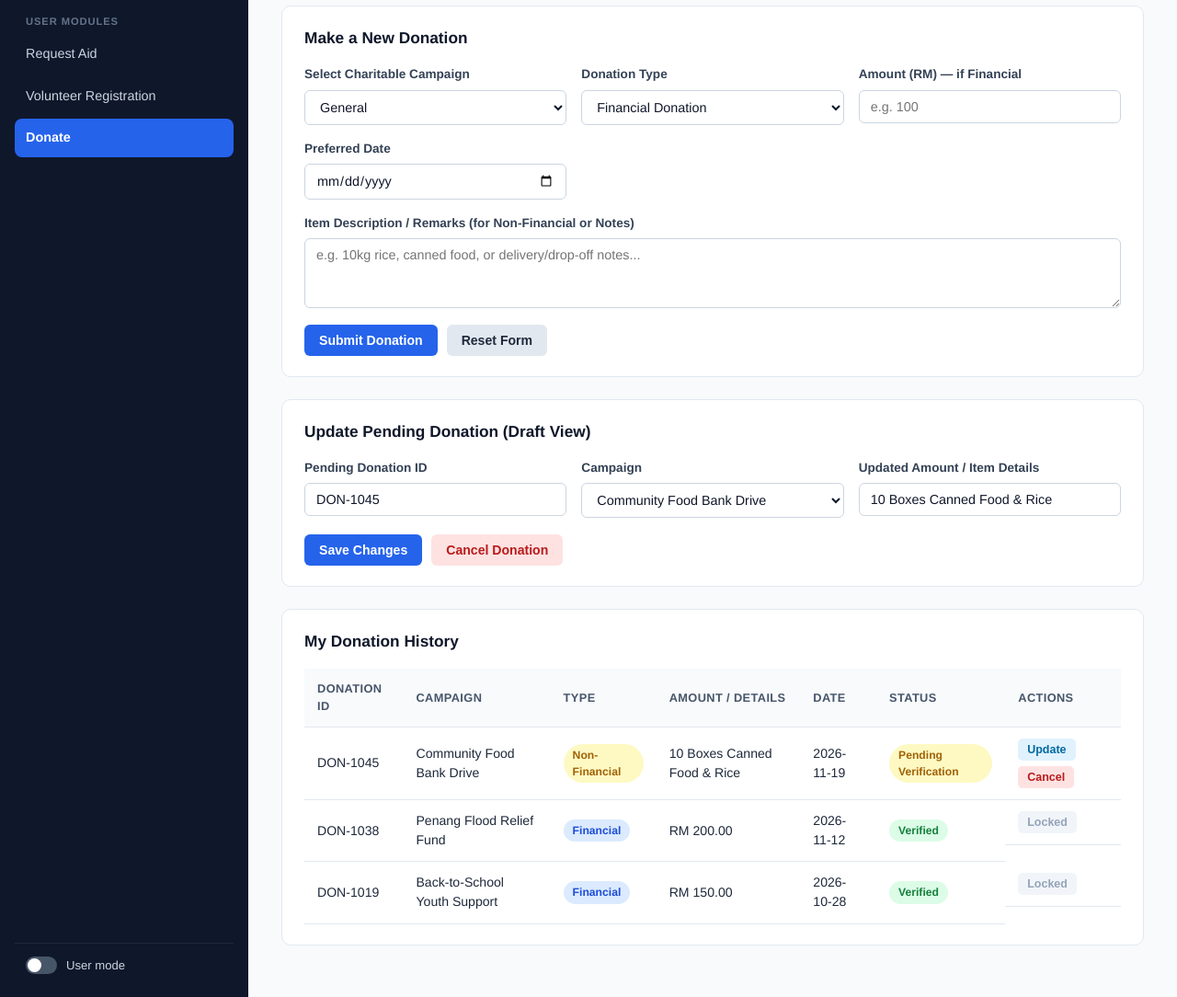
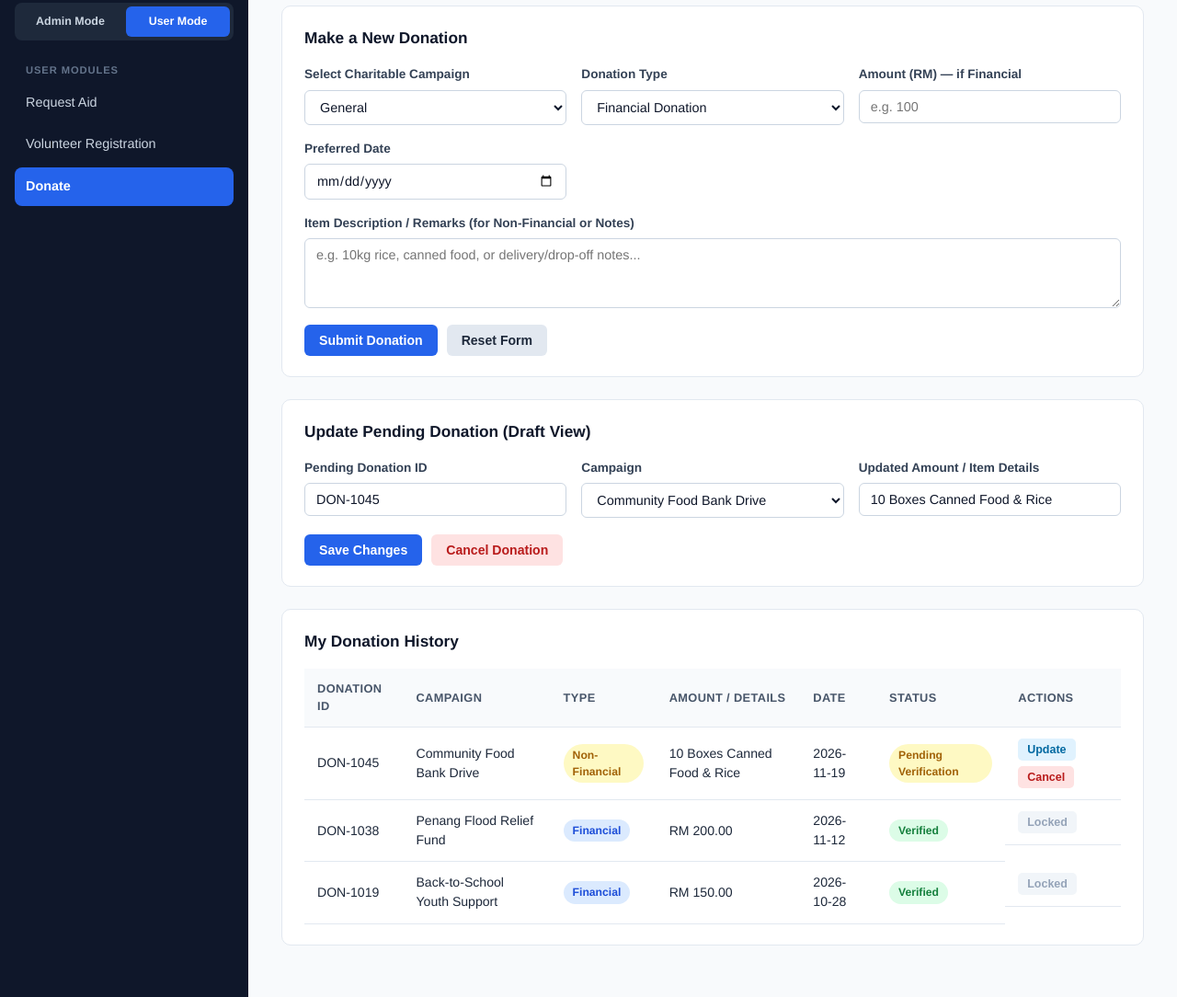
Before and after one commit to thanneesharamesh/CharityManagementSystem, a plain HTML site: page donate.html in a window 1280 px wide. Shown: the part 114-1198 px from the top of the page at 92% size. Drawn offline with Linux system fonts and the light colour scheme.

Commit message:
UI draft

```diff
--- a/donate.html
+++ b/donate.html
@@ -13,18 +13,14 @@
         <h1>Charity Management</h1>
         <p>Centralised Non-Profit Portal</p>
       </div>
-      <div class="nav-group-label" data-role="admin">Admin Modules</div>
-      <a href="fundraising-campaign.html" class="nav-item" data-role="admin">Fundraising Campaign Management</a>
-      <a href="donor-beneficiary-management.html" class="nav-item" data-role="admin">Donor, Donation &amp; Beneficiary</a>
-      <a href="assistance-distribution.html" class="nav-item" data-role="admin">Assistance Distribution Management</a>
-      <div class="nav-group-label" data-role="user">User Modules</div>
-      <a href="request-aid.html" class="nav-item" data-role="user">Request Aid</a>
-      <a href="volunteer-registration.html" class="nav-item" data-role="user">Volunteer Registration</a>
-      <a href="donate.html" class="nav-item active" data-role="user">Donate</a>
-      <button class="mode-toggle" id="mode-toggle" type="button" role="switch" aria-checked="false" aria-label="Switch to admin mode">
-        <span class="mode-toggle-track" aria-hidden="true"><span class="mode-toggle-thumb"></span></span>
-        <span class="mode-toggle-label">User mode</span>
-      </button>
+      <nav class="role-switch" aria-label="Portal mode">
+        <a href="donor-beneficiary-management.html" class="role-btn">Admin Mode</a>
+        <a href="donate.html" class="role-btn active" aria-current="true">User Mode</a>
+      </nav>
+      <div class="nav-group-label">User Modules</div>
+      <a href="request-aid.html" class="nav-item">Request Aid</a>
+      <a href="volunteer-registration.html" class="nav-item">Volunteer Registration</a>
+      <a href="donate.html" class="nav-item active" aria-current="page">Donate</a>
     </aside>
 
     <main class="main-content">
@@ -163,6 +159,5 @@
       </div>
     </main>
   </div>
-  <script src="role-mode.js"></script>
 </body>
 </html>
--- a/role-mode.js
+++ /dev/null
@@ -1,39 +0,0 @@
-const roleModeKey = "charity-management-mode";
-const modeToggle = document.getElementById("mode-toggle");
-const roleLinks = Array.from(document.querySelectorAll(".nav-item[data-role]"));
-const roleElements = document.querySelectorAll("[data-role]");
-const defaultPages = {
-  admin: "fundraising-campaign.html",
-  user: "request-aid.html"
-};
-
-function getStoredMode() {
-  const storedMode = localStorage.getItem(roleModeKey);
-  return storedMode === "admin" ? "admin" : "user";
-}
-
-function setMode(mode) {
-  localStorage.setItem(roleModeKey, mode);
-  document.body.dataset.mode = mode;
-
-  roleElements.forEach((element) => {
-    element.hidden = element.dataset.role !== mode;
-  });
-
-  modeToggle.setAttribute("aria-checked", String(mode === "admin"));
-  modeToggle.setAttribute("aria-label", `Switch to ${mode === "admin" ? "user" : "admin"} mode`);
-  modeToggle.querySelector(".mode-toggle-label").textContent = `${mode === "admin" ? "Admin" : "User"} mode`;
-
-  const currentPage = window.location.pathname.split("/").pop();
-  const currentLink = roleLinks.find((link) => link.getAttribute("href") === currentPage);
-  if (currentLink && currentLink.dataset.role !== mode) {
-    window.location.replace(defaultPages[mode]);
-  }
-}
-
-modeToggle.addEventListener("click", () => {
-  const nextMode = document.body.dataset.mode === "admin" ? "user" : "admin";
-  setMode(nextMode);
-});
-
-setMode(getStoredMode());
--- a/styles.css
+++ b/styles.css
@@ -1,4 +1,3 @@
-/* ===== Base Reset & Typography ===== */
 * {
   box-sizing: border-box;
   margin: 0;
@@ -12,18 +11,15 @@ body {
   line-height: 1.5;
 }
 
-/* Hide CSS-only state radios (used for sub-tabs) */
 .state-radio {
   display: none;
 }
 
-/* ===== App Shell Layout ===== */
 .app-layout {
   display: flex;
   min-height: 100vh;
 }
 
-/* Sidebar */
 .sidebar {
   width: 270px;
   background-color: #0f172a;
@@ -84,66 +80,46 @@ body {
   font-weight: 600;
 }
 
-.mode-toggle {
+.role-switch {
   display: flex;
-  align-items: center;
-  gap: 10px;
-  width: 100%;
-  margin-top: auto;
-  padding: 14px 12px 0;
-  border: 0;
-  border-top: 1px solid #1e293b;
-  background: transparent;
-  color: #cbd5e1;
-  font: inherit;
-  font-size: 0.82rem;
-  text-align: left;
-  cursor: pointer;
+  gap: 4px;
+  margin-bottom: 12px;
+  padding: 4px;
+  border-radius: 8px;
+  background-color: #1e293b;
 }
 
-.mode-toggle-track {
-  display: inline-flex;
-  align-items: center;
-  width: 34px;
-  height: 19px;
-  padding: 2px;
-  border-radius: 999px;
-  background: #475569;
-  transition: background-color 0.15s ease;
+.role-btn {
+  flex: 1;
+  padding: 7px 4px;
+  border-radius: 6px;
+  color: #cbd5e1;
+  font-size: 0.78rem;
+  font-weight: 600;
+  text-align: center;
+  text-decoration: none;
+  transition: background-color 0.15s ease, color 0.15s ease;
 }
 
-.mode-toggle-thumb {
-  width: 15px;
-  height: 15px;
-  border-radius: 50%;
-  background: #ffffff;
-  transition: transform 0.15s ease;
+.role-btn:hover {
+  color: #ffffff;
 }
 
-.mode-toggle[aria-checked="true"] .mode-toggle-track {
-  background: #2563eb;
+.role-btn.active {
+  background-color: #2563eb;
+  color: #ffffff;
 }
 
-.mode-toggle[aria-checked="true"] .mode-toggle-thumb {
-  transform: translateX(15px);
+.role-btn:focus-visible {
+  outline: 2px solid #60a5fa;
+  outline-offset: 2px;
 }
 
-.mode-toggle:focus-visible {
-  outline: 2px solid #60a5fa;
-  outline-offset: 3px;
-}
-
-[data-role][hidden] {
-  display: none !important;
-}
-
-/* Main Content Area */
 .main-content {
   flex: 1;
   min-width: 0;
 }
 
-/* ===== Blank Placeholder Pages (Other Modules) ===== */
 .placeholder-box {
   background-color: #ffffff;
   min-height: 100vh;
@@ -160,7 +136,6 @@ body {
   color: #0f172a;
 }
 
-/* ===== Designed Module Container ===== */
 .module-wrapper {
   padding: 32px 36px;
   max-width: 1200px;
@@ -182,7 +157,6 @@ body {
   margin-top: 4px;
 }
 
-/* ===== Stat Cards ===== */
 .stats-grid {
   display: grid;
   grid-template-columns: repeat(auto-fit, minmax(200px, 1fr));
@@ -212,7 +186,7 @@ body {
   margin-top: 6px;
 }
 
-/* ===== Sub-Tabs inside Donor, Donation & Beneficiary Module ===== */
+
 .tab-bar {
   display: flex;
   flex-wrap: wrap;
@@ -251,7 +225,6 @@ body {
   display: block;
 }
 
-/* ===== Cards, Forms & Inputs ===== */
 .card {
   background: #ffffff;
   border: 1px solid #e2e8f0;
@@ -312,7 +285,6 @@ body {
   gap: 10px;
 }
 
-/* ===== Buttons ===== */
 .btn {
   display: inline-block;
   padding: 9px 16px;
@@ -360,7 +332,7 @@ body {
   cursor: not-allowed;
 }
 
-/* ===== Tables ===== */
+
 .table-toolbar {
   display: flex;
   justify-content: space-between;
@@ -409,7 +381,6 @@ th {
   flex-wrap: wrap;
 }
 
-/* ===== Status Badges ===== */
 .badge {
   display: inline-block;
   padding: 3px 10px;
@@ -438,7 +409,6 @@ th {
   color: #1d4ed8;
 }
 
-/* ===== Criteria Box ===== */
 .criteria-list {
   list-style: disc;
   padding-left: 20px;
@@ -450,7 +420,6 @@ th {
   margin-bottom: 6px;
 }
 
-/* ===== Responsive Adjustment ===== */
 @media (max-width: 820px) {
   .app-layout {
     flex-direction: column;
```
Also changed, not shown: assistance-distribution.html (+8 -13 lines), donor-beneficiary-management.html (+8 -13 lines), fundraising-campaign.html (+8 -13 lines), request-aid.html (+8 -13 lines), volunteer-registration.html (+8 -13 lines).
